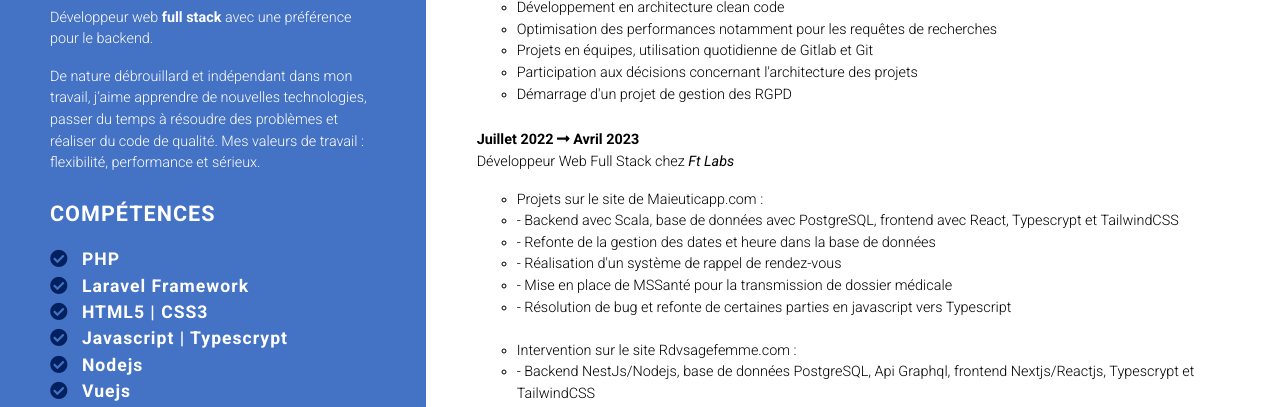
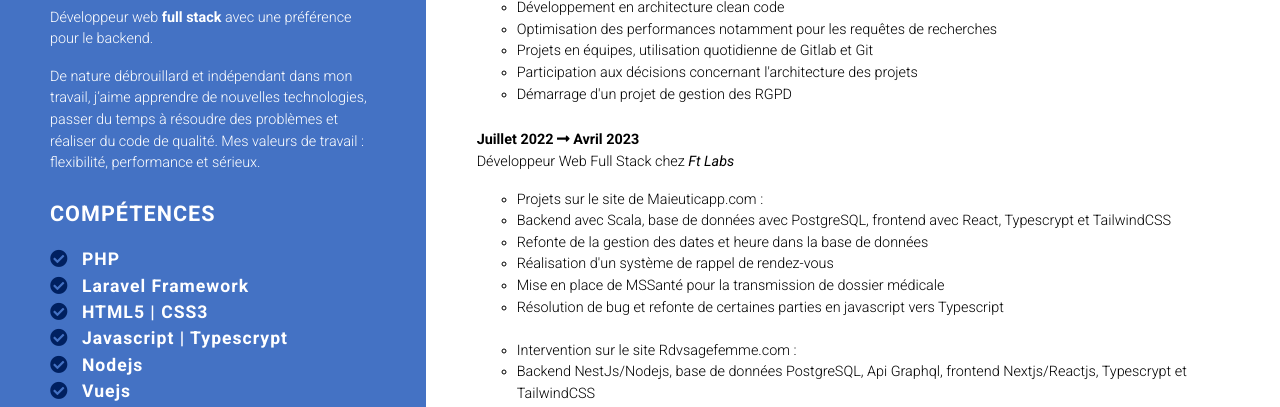
Before and after one commit to Paul-Veber/CV_HTML, a plain HTML site: page index.html in a window 1280 px wide. Shown: the part 525-932 px from the top of the page. Drawn offline with Linux system fonts and the light colour scheme.

Commit message:
delete '-'

```diff
--- a/index.html
+++ b/index.html
@@ -122,19 +122,19 @@
           </p>
           <ul class="experience-list">
             <li>Projets sur le site de Maieuticapp.com :</li>
-            <li>- Backend avec Scala, base de données avec PostgreSQL, frontend avec React, Typescrypt et TailwindCSS
+            <li> Backend avec Scala, base de données avec PostgreSQL, frontend avec React, Typescrypt et TailwindCSS
             </li>
-            <li>- Refonte de la gestion des dates et heure dans la base de données</li>
-            <li>- Réalisation d'un système de rappel de rendez-vous </li>
-            <li>- Mise en place de MSSanté pour la transmission de dossier médicale
+            <li> Refonte de la gestion des dates et heure dans la base de données</li>
+            <li> Réalisation d'un système de rappel de rendez-vous </li>
+            <li> Mise en place de MSSanté pour la transmission de dossier médicale
             </li>
-            <li>- Résolution de bug et refonte de certaines parties en javascript vers Typescript</li>
+            <li> Résolution de bug et refonte de certaines parties en javascript vers Typescript</li>
             <br>
             <li>Intervention sur le site Rdvsagefemme.com :</li>
-            <li>- Backend NestJs/Nodejs, base de données PostgreSQL, Api Graphql, frontend Nextjs/Reactjs, Typescrypt et
+            <li> Backend NestJs/Nodejs, base de données PostgreSQL, Api Graphql, frontend Nextjs/Reactjs, Typescrypt et
               TailwindCSS</li>
-            <li>- Refonte graphique, refactorisation, amélioration du typage</li>
-            <li>- Ajout de endpoint pour communiquer avec le serveur de Maieuticapp</li>
+            <li> Refonte graphique, refactorisation, amélioration du typage</li>
+            <li> Ajout de endpoint pour communiquer avec le serveur de Maieuticapp</li>
             <br>
             <li>Travail en grande autonomie</li>
             <li>Utilisation quotidienne de Git et Github</li>
@@ -217,6 +217,7 @@
         <!-- </div> -->
       </div>
         <br>
+        <br>
     </div>
 </body>
 
```
